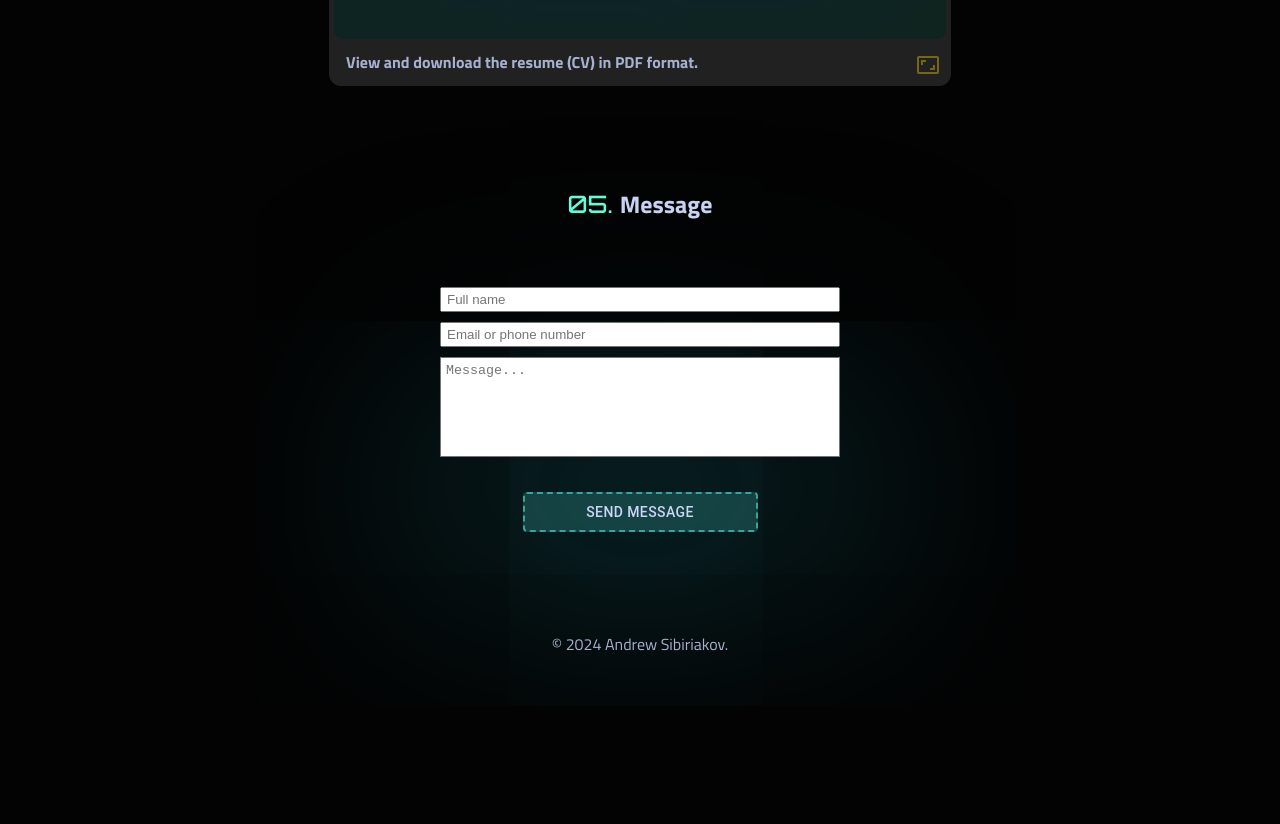
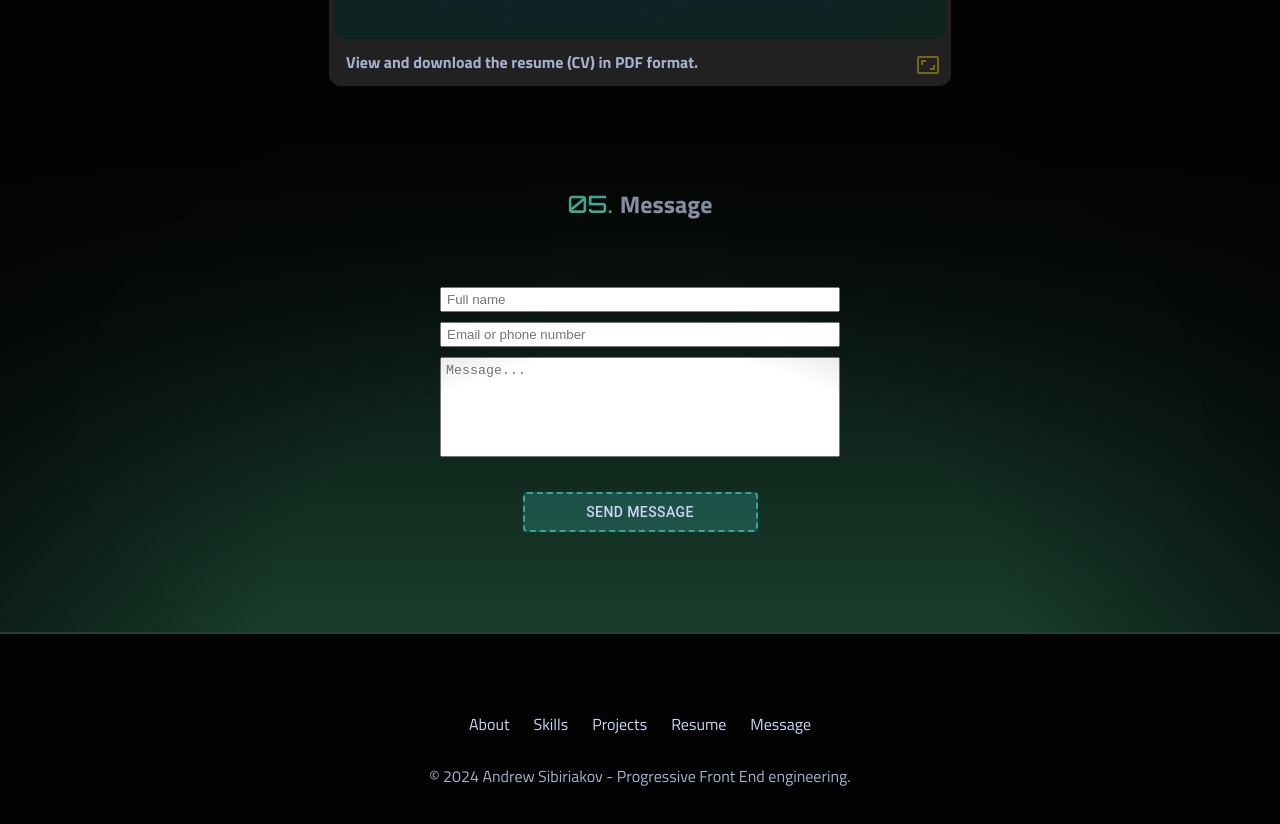
Before and after one commit to sibiryakov090591/portfolio_src, a React (Create React App) app: page / in a window 1280 px wide. Shown: the part 4760-5584 px from the top of the page. Before the commit the page ends 5466 px from the top, so only its background shows below. Built offline with nearby package versions, Linux system fonts and the light colour scheme; no server answers.

Commit message:
fixed footer

```diff
--- a/src/blocks/contacts/styles.ts
+++ b/src/blocks/contacts/styles.ts
@@ -4,6 +4,18 @@ import { AppTheme } from "../../themes/paletteTypes";
 export const useStyles = makeStyles((theme: AppTheme) => ({
   contacts: {
     paddingBottom: 50,
+    backgroundImage:
+      "linear-gradient(0deg,rgba(38,98,71,.62) 0%,rgba(38,98,71,0) 100%)",
+    position: "relative",
+    "&:after": {
+      content: "''",
+      position: "absolute",
+      zIndex: 0,
+      inset: 0,
+      background:
+        "radial-gradient(ellipse at center bottom,rgba(12,12,12,0) 40%,rgba(3,3,3,1) 100%)",
+      pointerEvents: "none",
+    },
   },
   contactsContainer: {
     display: "flex",
@@ -28,7 +40,6 @@ export const useStyles = makeStyles((theme: AppTheme) => ({
     outline: "none",
   },
   textarea: {
-    animation: `$bright 10s forwards infinite`,
     width: "100%",
     minHeight: 100,
     resize: "none",
@@ -39,12 +50,6 @@ export const useStyles = makeStyles((theme: AppTheme) => ({
     margin: "35px auto 0 !important",
     width: 235,
   },
-  "@keyframes bright": {
-    "0%": { boxShadow: "0px 80px 450px 5px #0F4F33" },
-    "33%": { boxShadow: "0px 80px 1250px 18px #024830" },
-    "66%": { boxShadow: "0px 80px 1250px 18px #0e474f" },
-    "100%": { boxShadow: "0px 80px 450px 5px #0F4F33" },
-  },
 }));
 
 export default "styles";
--- a/src/blocks/footer/Footer.tsx
+++ b/src/blocks/footer/Footer.tsx
@@ -1,15 +1,17 @@
 import React from "react";
-import { Container } from "@material-ui/core";
+import { Container, Hidden } from "@material-ui/core";
 import { useStyles } from "./styles";
 import in_icon from "../../assets/images/footer/linkedin.svg";
 import github_icon from "../../assets/images/footer/github_hover.svg";
 import inst_icon from "../../assets/images/footer/instagram.svg";
 import email_icon from "../../assets/images/footer/email.svg";
 import wars_icon from "../../assets/images/footer/wars.svg";
-import { Hidden } from "@material-ui/core";
+import NavLink from "../../components/menu/NavLink/NavLink";
+import { useI18n } from "../../services/I18next";
 
 const Footer: React.FC = () => {
   const classes = useStyles();
+  const { t } = useI18n("menu");
 
   return (
     <footer className={classes.footer}>
@@ -52,7 +54,64 @@ const Footer: React.FC = () => {
             </div>
           </div>
         </Hidden>
-        <div>© {new Date().getFullYear()} Andrew Sibiriakov.</div>
+        <nav>
+          <ul className={classes.list}>
+            <NavLink
+              to="about"
+              offset={-60}
+              smooth={true}
+              spy={true}
+              duration={600}
+              className={classes.item}
+            >
+              <li>{t("about")}</li>
+            </NavLink>
+            <NavLink
+              to="skills"
+              offset={-60}
+              smooth={true}
+              spy={true}
+              duration={600}
+              className={classes.item}
+            >
+              <li>{t("skills")}</li>
+            </NavLink>
+            <NavLink
+              to="projects"
+              offset={-60}
+              smooth={true}
+              spy={true}
+              duration={600}
+              className={classes.item}
+            >
+              <li>{t("projects")}</li>
+            </NavLink>
+            <NavLink
+              to="resume"
+              offset={-60}
+              smooth={true}
+              spy={true}
+              duration={600}
+              className={classes.item}
+            >
+              <li>{t("resume")}</li>
+            </NavLink>
+            <NavLink
+              to="contact"
+              offset={-60}
+              smooth={true}
+              spy={true}
+              duration={600}
+              className={classes.item}
+            >
+              <li>{t("text_me")}</li>
+            </NavLink>
+          </ul>
+        </nav>
+        <div>
+          © {new Date().getFullYear()} Andrew Sibiriakov - Progressive Front End
+          engineering.
+        </div>
       </Container>
     </footer>
   );
--- a/src/blocks/footer/styles.ts
+++ b/src/blocks/footer/styles.ts
@@ -3,7 +3,9 @@ import { AppTheme } from "../../themes/paletteTypes";
 
 export const useStyles = makeStyles((theme: AppTheme) => ({
   footer: {
+    paddingTop: 50,
     paddingBottom: 50,
+    borderTop: "2px solid #234133",
   },
   footerContainer: {
     display: "flex",
@@ -28,6 +30,20 @@ export const useStyles = makeStyles((theme: AppTheme) => ({
       filter: "grayscale(0)",
     },
   },
+  list: {
+    display: "flex",
+    gap: "24px",
+    padding: 0,
+  },
+  item: {
+    color: theme.palette.text.secondary,
+    cursor: "pointer",
+    padding: "12px 0",
+    transition: "all 300ms ease",
+    "&:hover": {
+      color: theme.palette.text.green,
+    },
+  },
 }));
 
 export default "styles";
```
Also changed, not shown: src/assets/images/resume.jpg.
